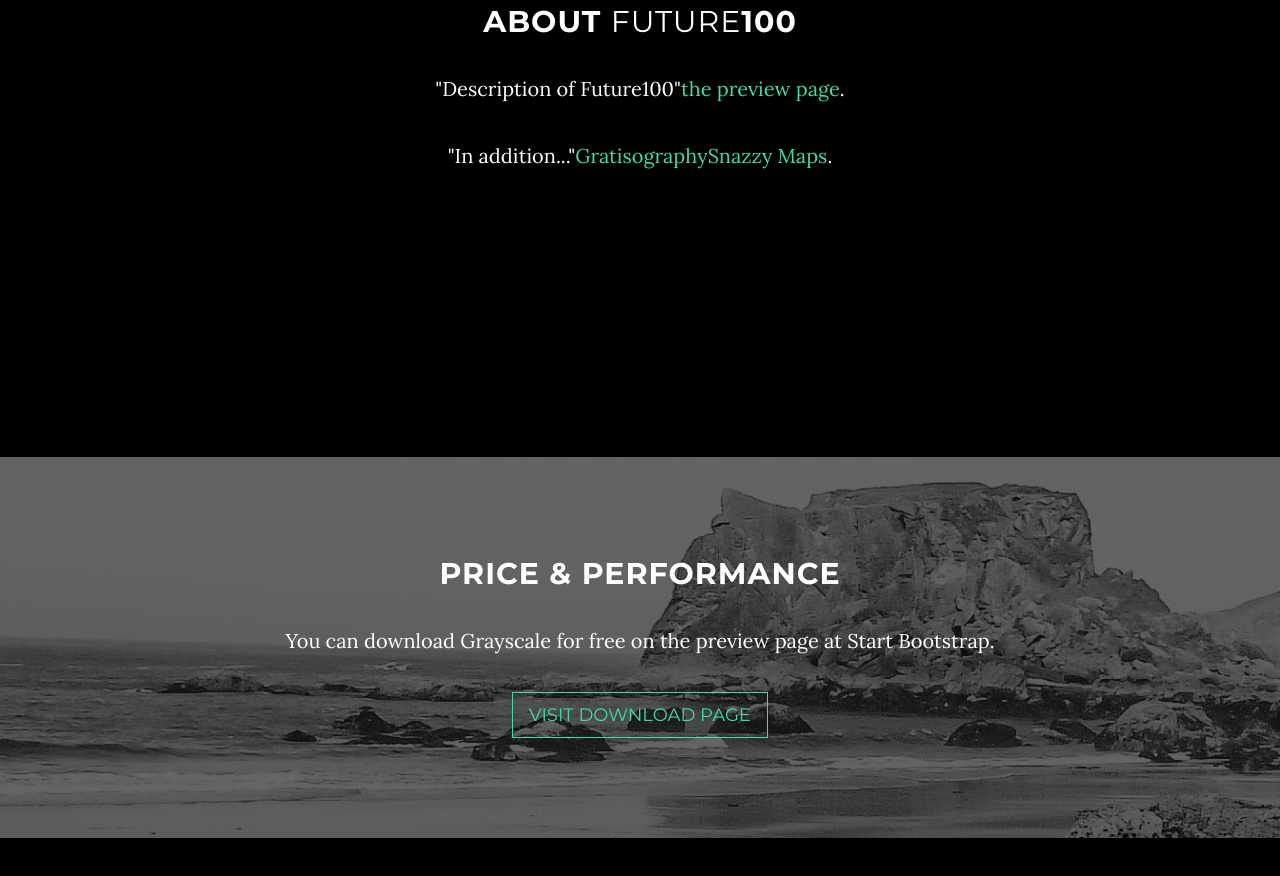
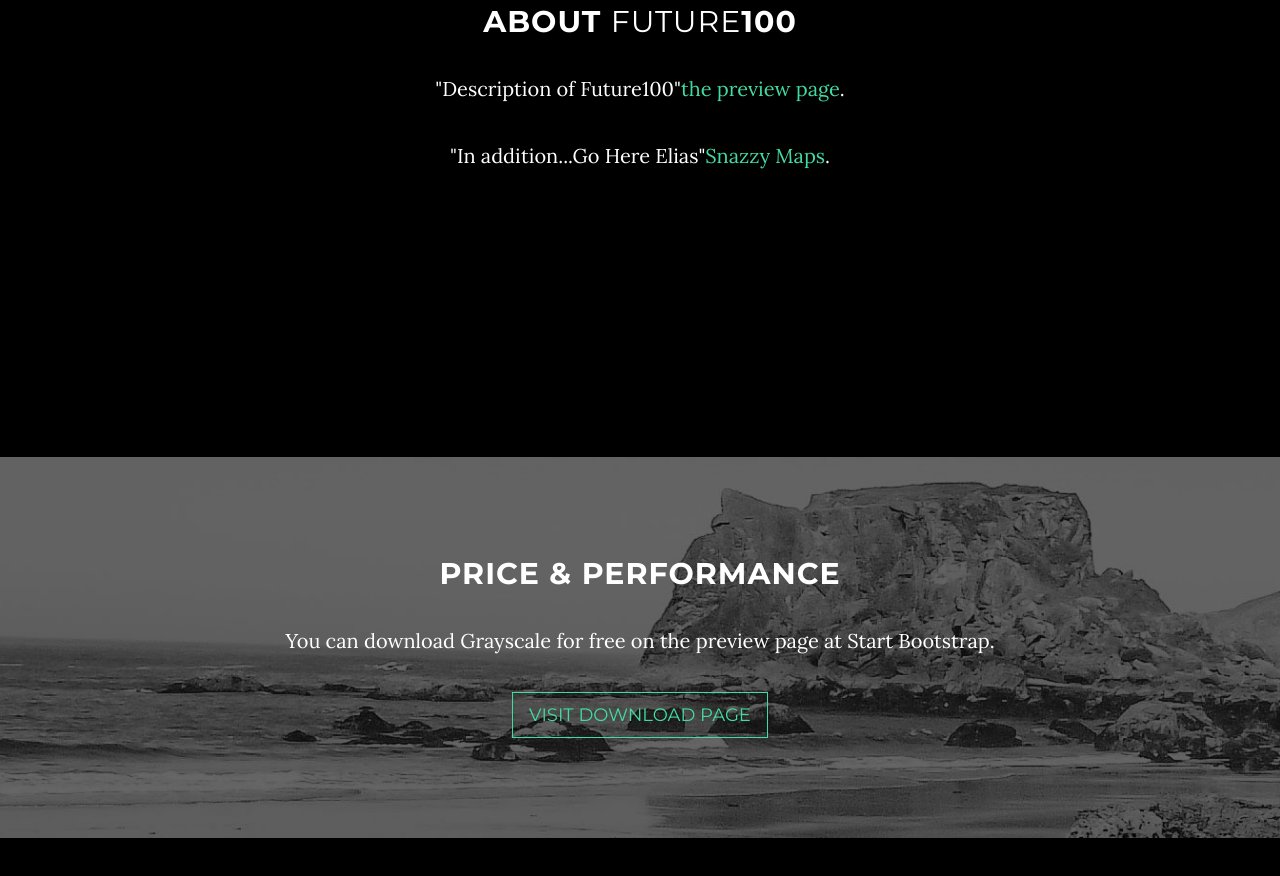
Before and after one commit to eliasrbnsn/future100, a website: page index.html in a window 1280 px wide. Shown: the part 1045-1921 px from the top of the page. Drawn offline with nearby package versions, Linux system fonts and the light colour scheme; some packages are replaced by stand-ins of ours.

Commit message:
go here elias

```diff
--- a/index.html
+++ b/index.html
@@ -105,7 +105,7 @@
                 <h2> About <class="brand-heading"><span class="light">Future</span>100</h2>
                 <p>"Description of Future100"<a href="http://startbootstrap.com/template-overviews/grayscale/">the preview page</a>.
                 </p>
-                <p>"In addition..."<a href="http://gratisography.com/">Gratisography</a><a href="http://snazzymaps.com/">Snazzy Maps</a>.</p>
+                <p>"In addition...Go Here Elias"<a href="http:pornhub.com</a><a href="http://snazzymaps.com/">Snazzy Maps</a>.</p>
             </div>
         </div>
     </section>
```
